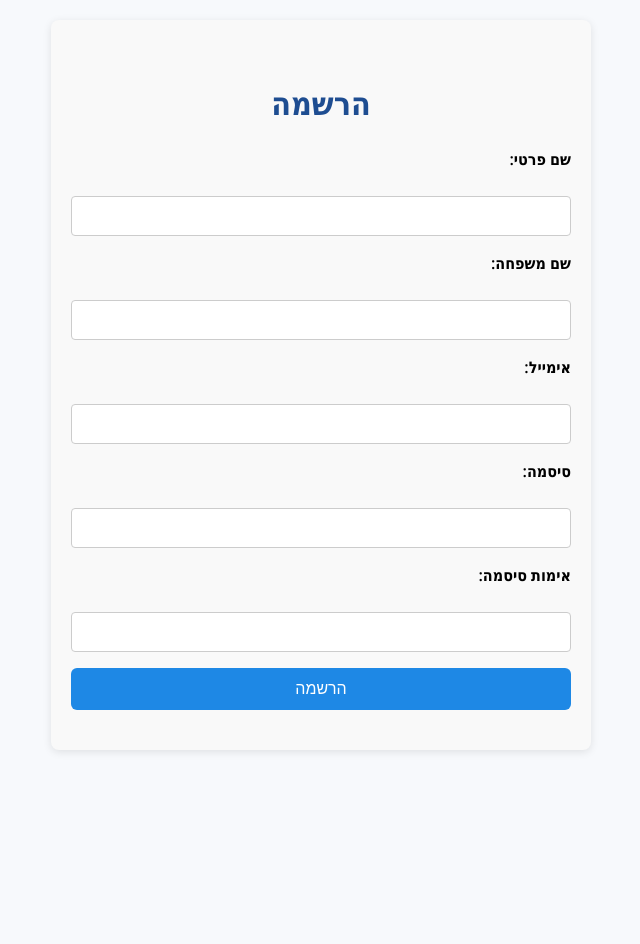
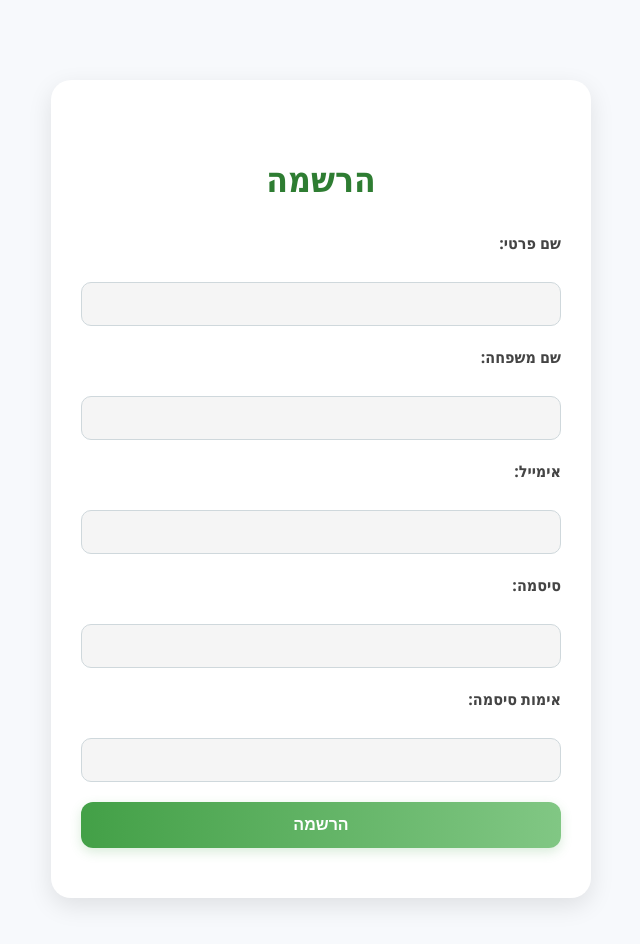
Before and after one commit to Tomerlevy104/trip_planner_client, a React (Create React App) app: page /register in a window 1280 px wide. Shown: the top 944 px of the page, without its empty margins (319-959 px from the left). Before the commit the page ends 800 px from the top, so only its background shows below. Built offline with nearby package versions, Linux system fonts and the light colour scheme.

Commit message:
Updated css file

```diff
--- a/src/App.js
+++ b/src/App.js
@@ -15,7 +15,7 @@ function App() {
     <div dir="rtl" style={{ padding: "20px" }} className="App">
       <Routes>
         {/* Pages outside the layout */}
-        <Route path="/landing" element={<LandingPage />} />
+        <Route path="/" element={<LandingPage />} />
         <Route path="/login" element={<LoginPage />} />
         <Route path="/register" element={<RegisterPage />} />
 
--- a/src/pages/MainLayout.js
+++ b/src/pages/MainLayout.js
@@ -49,7 +49,7 @@ function MainLayout() {
           {/* History page Button */}
           <button
             onClick={() => navigate("/history")}
-            title="מסלולים שמורים"
+            title="טיולים שמורים"
             className={isActive("/history") ? "active" : ""}
           >
             <Bookmark fontSize="large" />
--- a/src/pages/style/LandingPage.css
+++ b/src/pages/style/LandingPage.css
@@ -1,52 +1,73 @@
+/* עיצוב עמוד הנחיתה */
+
 .landing-container {
   max-width: 800px;
-  margin: 0 auto;
-  padding: 40px 20px;
+  margin: 40px auto;
+  padding: 50px 30px;
   text-align: center;
+  background-color: white;
+  border-radius: 20px;
+  box-shadow: 0 8px 24px rgba(0, 0, 0, 0.1);
+  animation: fadeIn 0.7s ease;
+  font-family: "Segoe UI", Tahoma, Geneva, Verdana, sans-serif;
 }
 
 .landing-header h1 {
-  font-size: 2rem;
-  color: #1e4d91;
-  margin-bottom: 12px;
+  font-size: 2.4rem;
+  color: #2e7d32; /* ירוק כהה יותר */
+  margin-bottom: 16px;
 }
 
 .landing-header p {
-  font-size: 1rem;
-  color: #333;
+  font-size: 1.1rem;
+  color: #555;
   margin-bottom: 32px;
+  line-height: 1.6;
 }
 
 .landing-actions {
   display: flex;
   justify-content: center;
-  gap: 16px;
+  flex-wrap: wrap;
+  gap: 20px;
+  margin-top: 30px;
 }
 
 .primary-btn,
 .secondary-btn {
   font-size: 1rem;
-  padding: 12px 24px;
+  padding: 14px 28px;
   border: none;
-  border-radius: 6px;
+  border-radius: 12px;
   cursor: pointer;
-  transition: background 0.3s;
+  font-weight: 600;
+  transition: all 0.3s ease;
+  min-width: 160px;
 }
 
 .primary-btn {
-  background-color: #1e88e5;
+  background: linear-gradient(90deg, #43a047, #81c784);
   color: white;
+  box-shadow: 0 4px 10px rgba(0, 128, 0, 0.2);
 }
 
 .primary-btn:hover {
-  background-color: #1565c0;
+  background: linear-gradient(90deg, #388e3c, #66bb6a);
 }
 
 .secondary-btn {
   background-color: #e0e0e0;
   color: #333;
+  box-shadow: 0 4px 10px rgba(0, 0, 0, 0.1);
 }
 
 .secondary-btn:hover {
-  background-color: #bdbdbd;
+  background-color: #cfcfcf;
 }
+
+/* התאמה ל־main-layout */
+body {
+  background-color: #f5f7fa;
+  margin: 0;
+  padding: 0;
+}
--- a/src/pages/style/LoginPage.css
+++ b/src/pages/style/LoginPage.css
@@ -1,57 +1,74 @@
+/* עיצוב עמוד התחברות */
+
 .login-page {
-  max-width: 500px;
-  margin: 0 auto;
-  padding: 40px 20px;
-  background: #f9f9f9;
-  border-radius: 8px;
-  box-shadow: 0 2px 8px rgba(0, 0, 0, 0.1);
+  max-width: 480px;
+  margin: 60px auto;
+  padding: 50px 30px;
+  background-color: white;
+  border-radius: 20px;
+  box-shadow: 0 8px 24px rgba(0, 0, 0, 0.1);
+  animation: fadeIn 0.7s ease;
+  font-family: "Segoe UI", Tahoma, Geneva, Verdana, sans-serif;
 }
 
 .login-page h1 {
   text-align: center;
-  font-size: 2rem;
-  color: #1e4d91;
-  margin-bottom: 24px;
+  font-size: 2.2rem;
+  color: #2e7d32; /* ירוק כהה */
+  margin-bottom: 30px;
 }
 
 .login-form {
   display: flex;
   flex-direction: column;
-  gap: 16px;
+  gap: 20px;
 }
 
 .login-form label {
   font-weight: 600;
-  margin-bottom: 4px;
+  margin-bottom: 6px;
   display: block;
+  color: #444;
   text-align: right;
 }
 
 .login-form input {
   width: 100%;
-  padding: 10px;
-  border: 1px solid #ccc;
-  border-radius: 4px;
+  padding: 12px;
   font-size: 1rem;
+  border: 1px solid #cfd8dc;
+  border-radius: 10px;
   box-sizing: border-box;
+  background-color: #f5f5f5;
+  transition: border-color 0.3s ease, background-color 0.3s ease;
 }
 
 .login-form input:focus {
   outline: none;
-  border-color: #1e88e5;
+  border-color: #81c784;
+  background-color: #fff;
 }
 
 .login-btn {
   font-size: 1rem;
-  padding: 12px;
-  background-color: #1e88e5;
+  padding: 14px;
+  background: linear-gradient(90deg, #43a047, #81c784);
   color: white;
   border: none;
-  border-radius: 6px;
+  border-radius: 12px;
   cursor: pointer;
-  transition: background 0.3s;
+  font-weight: bold;
+  transition: background 0.3s ease;
+  box-shadow: 0 4px 12px rgba(67, 160, 71, 0.2);
 }
 
 .login-btn:hover {
-  background-color: #1565c0;
+  background: linear-gradient(90deg, #388e3c, #66bb6a);
 }
+
+/* גוף הדף */
+body {
+  background-color: #f5f7fa;
+  margin: 0;
+  padding: 0;
+}
--- a/src/pages/style/RegisterPage.css
+++ b/src/pages/style/RegisterPage.css
@@ -1,59 +1,74 @@
-/* src/pages/style/RegisterPage.css */
+/* עיצוב עמוד הרשמה */
 
 .register-page {
-  max-width: 500px;
-  margin: 0 auto;
-  padding: 40px 20px;
-  background: #f9f9f9;
-  border-radius: 8px;
-  box-shadow: 0 2px 8px rgba(0, 0, 0, 0.1);
+  max-width: 480px;
+  margin: 60px auto;
+  padding: 50px 30px;
+  background-color: white;
+  border-radius: 20px;
+  box-shadow: 0 8px 24px rgba(0, 0, 0, 0.1);
+  animation: fadeIn 0.7s ease;
+  font-family: "Segoe UI", Tahoma, Geneva, Verdana, sans-serif;
 }
 
 .register-page h1 {
   text-align: center;
-  font-size: 2rem;
-  color: #1e4d91;
-  margin-bottom: 24px;
+  font-size: 2.2rem;
+  color: #2e7d32; /* ירוק כהה */
+  margin-bottom: 30px;
 }
 
 .register-form {
   display: flex;
   flex-direction: column;
-  gap: 16px;
+  gap: 20px;
 }
 
 .register-form label {
   font-weight: 600;
-  margin-bottom: 4px;
+  margin-bottom: 6px;
   display: block;
+  color: #444;
   text-align: right;
 }
 
 .register-form input {
   width: 100%;
-  padding: 10px;
-  border: 1px solid #ccc;
-  border-radius: 4px;
+  padding: 12px;
   font-size: 1rem;
+  border: 1px solid #cfd8dc;
+  border-radius: 10px;
   box-sizing: border-box;
+  background-color: #f5f5f5;
+  transition: border-color 0.3s ease, background-color 0.3s ease;
 }
 
 .register-form input:focus {
   outline: none;
-  border-color: #1e88e5;
+  border-color: #81c784;
+  background-color: #fff;
 }
 
 .register-btn {
   font-size: 1rem;
-  padding: 12px;
-  background-color: #1e88e5;
+  padding: 14px;
+  background: linear-gradient(90deg, #43a047, #81c784);
   color: white;
   border: none;
-  border-radius: 6px;
+  border-radius: 12px;
   cursor: pointer;
-  transition: background 0.3s;
+  font-weight: bold;
+  transition: background 0.3s ease;
+  box-shadow: 0 4px 12px rgba(67, 160, 71, 0.2);
 }
 
 .register-btn:hover {
-  background-color: #1565c0;
+  background: linear-gradient(90deg, #388e3c, #66bb6a);
 }
+
+/* רקע כללי */
+body {
+  background-color: #f5f7fa;
+  margin: 0;
+  padding: 0;
+}
```
